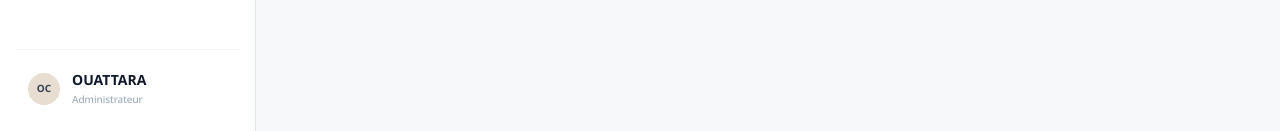
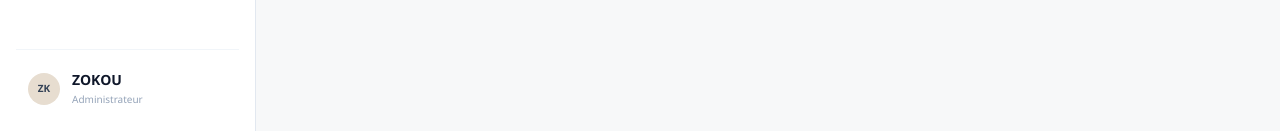
Before and after one commit to 9boutiques12026-commits/-9boutiques, a Next.js app: page /admin/parametres in a window 1280 px wide. Shown: the part 669-800 px from the top of the page. Built offline with nearby package versions, Linux system fonts and the light colour scheme.

Commit message:
Met a jour le nom de l administrateur

```diff
--- a/app/admin/admin-section.tsx
+++ b/app/admin/admin-section.tsx
@@ -4,5 +4,5 @@ import { BarChart3, LayoutDashboard, Package, Settings, ShoppingBag, Tag, Users
 const menu = [["Tableau de bord", "/admin", LayoutDashboard], ["Produits", "/admin/produits/nouveau", Package], ["Commandes", "/admin/commandes", ShoppingBag], ["Clients", "/admin", Users], ["Promotions", "/admin/promotions", Tag], ["Statistiques", "/admin/statistiques", BarChart3], ["Paramètres", "/admin/parametres", Settings]] as const;
 
 export function AdminSection({ active, eyebrow, title, children }: { active: string; eyebrow: string; title: string; children: React.ReactNode }) {
-  return <div className="admin-shell"><aside className="admin-sidebar"><Link href="/admin" className="admin-brand"><span className="admin-brand-mark">9</span><span><strong>9boutiques</strong><small>Administration</small></span></Link><nav className="mt-10 space-y-1">{menu.map(([label, href, Icon]) => <Link key={label} href={href} className={`admin-nav-item ${label === active ? "admin-nav-active" : ""}`}><Icon className="h-[17px] w-[17px]" />{label}</Link>)}</nav><div className="admin-sidebar-footer"><span className="admin-avatar">OC</span><span><strong>OUATTARA</strong><small>Administrateur</small></span></div></aside><main className="admin-main"><div className="admin-topbar"><div><p className="admin-eyebrow">{eyebrow}</p><h1>{title}</h1></div><Link href="/admin" className="admin-back">Retour au tableau de bord</Link></div>{children}</main></div>;
+  return <div className="admin-shell"><aside className="admin-sidebar"><Link href="/admin" className="admin-brand"><span className="admin-brand-mark">9</span><span><strong>9boutiques</strong><small>Administration</small></span></Link><nav className="mt-10 space-y-1">{menu.map(([label, href, Icon]) => <Link key={label} href={href} className={`admin-nav-item ${label === active ? "admin-nav-active" : ""}`}><Icon className="h-[17px] w-[17px]" />{label}</Link>)}</nav><div className="admin-sidebar-footer"><span className="admin-avatar">ZK</span><span><strong>ZOKOU</strong><small>Administrateur</small></span></div></aside><main className="admin-main"><div className="admin-topbar"><div><p className="admin-eyebrow">{eyebrow}</p><h1>{title}</h1></div><Link href="/admin" className="admin-back">Retour au tableau de bord</Link></div>{children}</main></div>;
 }
--- a/app/admin/page.tsx
+++ b/app/admin/page.tsx
@@ -19,7 +19,7 @@ export default async function AdminPage() {
   }));
 
   const menu = [["Tableau de bord", "/admin", LayoutDashboard], ["Produits", "/admin/produits/nouveau", Package], ["Commandes", "/admin/commandes", ShoppingBag], ["Clients", "/admin", Users], ["Promotions", "/admin/promotions", Tag], ["Statistiques", "/admin/statistiques", BarChart3], ["Paramètres", "/admin/parametres", Settings]] as const;
-  return <div className="admin-shell"><aside className="admin-sidebar"><Link href="/admin" className="admin-brand"><span className="admin-brand-mark">9</span><span><strong>9boutiques</strong><small>Administration</small></span></Link><nav className="mt-10 space-y-1">{menu.map(([label, href, Icon]) => <Link key={label} href={href} className={`admin-nav-item ${label === "Tableau de bord" ? "admin-nav-active" : ""}`}><Icon className="h-[17px] w-[17px]" />{label}</Link>)}</nav><div className="admin-sidebar-footer"><span className="admin-avatar">OC</span><span><strong>OUATTARA</strong><small>Administrateur</small></span></div></aside><main className="admin-main"><div className="admin-topbar"><div><p className="admin-eyebrow">Vue d’ensemble</p><h1>Tableau de bord</h1></div><Link href="/admin/produits/nouveau" className="rounded-lg bg-slate-900 px-4 py-2.5 text-xs font-semibold text-white">Ajouter un produit</Link></div><div className="mt-8 grid gap-4 md:grid-cols-4"><Metric label="Produits" value={produits.length} detail="Dans le catalogue" /><Metric label="Boutiques" value={boutiques.length} detail="Maisons actives" /><Metric label="Commandes" value={commandes} detail="Toutes périodes" /><Metric label="Clients" value={clients} detail="Comptes inscrits" /></div><AdminDashboard initialBoutiques={boutiques} initialProduits={serializableProduits} /></main></div>;
+  return <div className="admin-shell"><aside className="admin-sidebar"><Link href="/admin" className="admin-brand"><span className="admin-brand-mark">9</span><span><strong>9boutiques</strong><small>Administration</small></span></Link><nav className="mt-10 space-y-1">{menu.map(([label, href, Icon]) => <Link key={label} href={href} className={`admin-nav-item ${label === "Tableau de bord" ? "admin-nav-active" : ""}`}><Icon className="h-[17px] w-[17px]" />{label}</Link>)}</nav><div className="admin-sidebar-footer"><span className="admin-avatar">ZK</span><span><strong>ZOKOU</strong><small>Administrateur</small></span></div></aside><main className="admin-main"><div className="admin-topbar"><div><p className="admin-eyebrow">Vue d’ensemble</p><h1>Tableau de bord</h1></div><Link href="/admin/produits/nouveau" className="rounded-lg bg-slate-900 px-4 py-2.5 text-xs font-semibold text-white">Ajouter un produit</Link></div><div className="mt-8 grid gap-4 md:grid-cols-4"><Metric label="Produits" value={produits.length} detail="Dans le catalogue" /><Metric label="Boutiques" value={boutiques.length} detail="Maisons actives" /><Metric label="Commandes" value={commandes} detail="Toutes périodes" /><Metric label="Clients" value={clients} detail="Comptes inscrits" /></div><AdminDashboard initialBoutiques={boutiques} initialProduits={serializableProduits} /></main></div>;
 }
 
 function Metric({ label, value, detail }: { label: string; value: number; detail: string }) { return <div className="rounded-xl border border-slate-200 bg-white p-5 shadow-[0_2px_10px_rgba(15,23,42,0.025)]"><p className="text-xs font-medium text-slate-500">{label}</p><p className="mt-3 text-3xl font-semibold tracking-[-0.05em] text-slate-900">{value}</p><p className="mt-2 text-[11px] text-slate-400">{detail}</p></div>; }
--- a/app/admin/produits/nouveau/page.tsx
+++ b/app/admin/produits/nouveau/page.tsx
@@ -8,5 +8,5 @@ export const dynamic = "force-dynamic";
 export default async function NewProductPage() {
   const boutiques = await prisma.boutique.findMany({ orderBy: { nom: "asc" }, select: { id: true, nom: true } });
   const menu = [["Tableau de bord", "/admin", LayoutDashboard], ["Produits", "/admin/produits/nouveau", Package], ["Commandes", "/admin/commandes", ShoppingBag], ["Clients", "/admin", Users], ["Promotions", "/admin", Tag], ["Statistiques", "/admin", BarChart3], ["Paramètres", "/admin", Settings]] as const;
-  return <div className="admin-shell"><aside className="admin-sidebar"><Link href="/admin" className="admin-brand"><span className="admin-brand-mark">9</span><span><strong>9boutiques</strong><small>Administration</small></span></Link><nav className="mt-10 space-y-1">{menu.map(([label, href, Icon]) => <Link key={label} href={href} className={`admin-nav-item ${label === "Produits" ? "admin-nav-active" : ""}`}><Icon className="h-[17px] w-[17px]" />{label}</Link>)}</nav><div className="admin-sidebar-footer"><span className="admin-avatar">OC</span><span><strong>OUATTARA</strong><small>Administrateur</small></span></div></aside><main className="admin-main"><div className="admin-topbar"><div><p className="admin-eyebrow">Catalogue / Produits</p><h1>Ajouter un produit</h1></div><Link href="/admin" className="admin-back">Retour au tableau de bord</Link></div><NewProductForm boutiques={boutiques} /></main></div>;
+  return <div className="admin-shell"><aside className="admin-sidebar"><Link href="/admin" className="admin-brand"><span className="admin-brand-mark">9</span><span><strong>9boutiques</strong><small>Administration</small></span></Link><nav className="mt-10 space-y-1">{menu.map(([label, href, Icon]) => <Link key={label} href={href} className={`admin-nav-item ${label === "Produits" ? "admin-nav-active" : ""}`}><Icon className="h-[17px] w-[17px]" />{label}</Link>)}</nav><div className="admin-sidebar-footer"><span className="admin-avatar">ZK</span><span><strong>ZOKOU</strong><small>Administrateur</small></span></div></aside><main className="admin-main"><div className="admin-topbar"><div><p className="admin-eyebrow">Catalogue / Produits</p><h1>Ajouter un produit</h1></div><Link href="/admin" className="admin-back">Retour au tableau de bord</Link></div><NewProductForm boutiques={boutiques} /></main></div>;
 }
```
